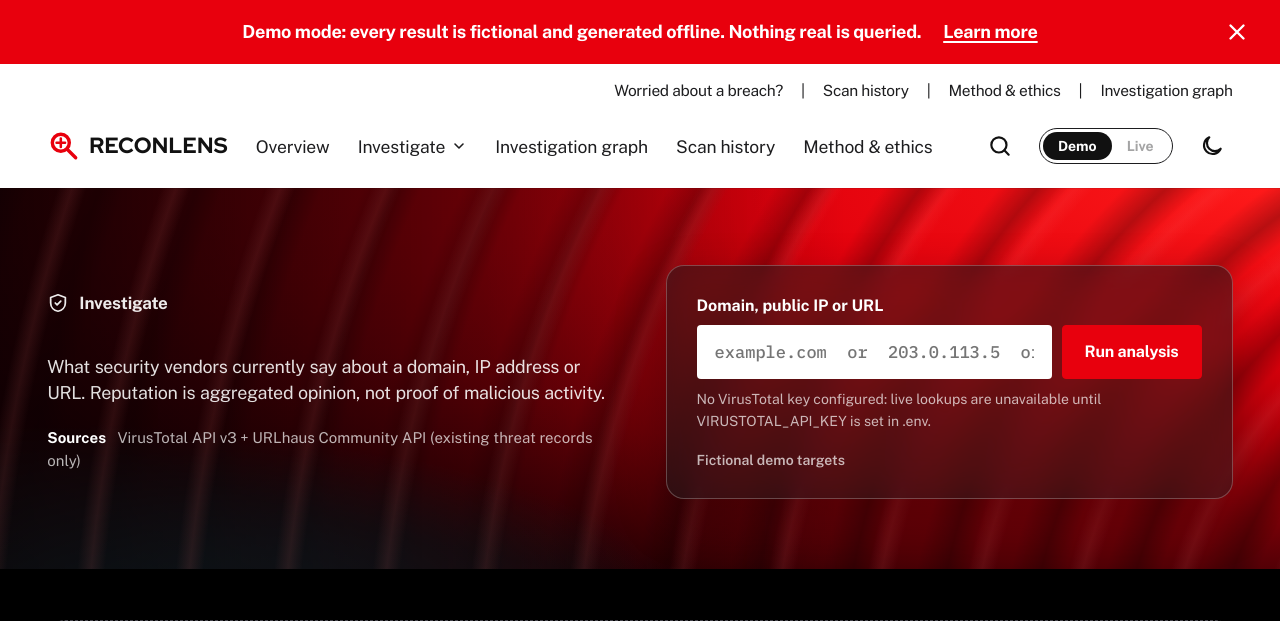
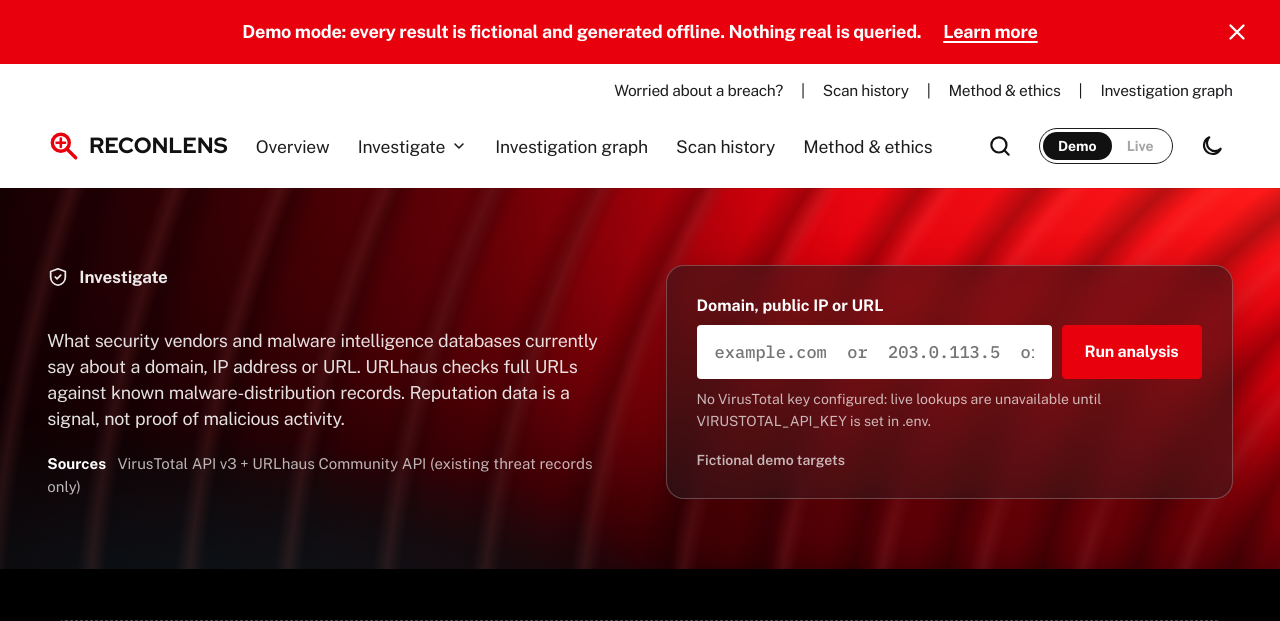
Before and after one commit to aryann314/ReconLens, a Python web app: template templates/reputation.html in a window 1280 px wide. Shown: the top 621 px of the page. Run offline with Jinja, Linux system fonts and the light colour scheme; the template is opened without the code that fills it, so the values that code supplies are empty.

Commit message:
Enhance reputation description in reputation.html
Updated the description of reputation data in the HTML template to clarify the sources of information and its nature.

```diff
--- a/templates/reputation.html
+++ b/templates/reputation.html
@@ -1,4 +1,4 @@
-{% extends "base.html" %}
+    {% extends "base.html" %}
 {% from "macros.html" import scan_form with context %}
 {% set scan_type = "reputation" %}
 {% block hero %}{% endblock %}
@@ -7,8 +7,10 @@
     ("VirusTotal key configured (free tier: 4 lookups per minute)." if vt_configured else
      "No VirusTotal key configured: live lookups are unavailable until VIRUSTOTAL_API_KEY is set in .env."),
     "VirusTotal API v3 + URLhaus Community API (existing threat records only)") %}
-  What security vendors currently say about a domain, IP address or URL. Reputation is
-  aggregated opinion, not proof of malicious activity.
+  What security vendors and malware intelligence databases currently say
+about a domain, IP address or URL. URLhaus checks full URLs against
+known malware-distribution records. Reputation data is a signal, not
+proof of malicious activity.
 {% endcall %}
 {% endblock %}
 {% block scripts %}<script src="{{ url_for('static', filename='js/scan_form.js') }}"></script>{% endblock %}
```
